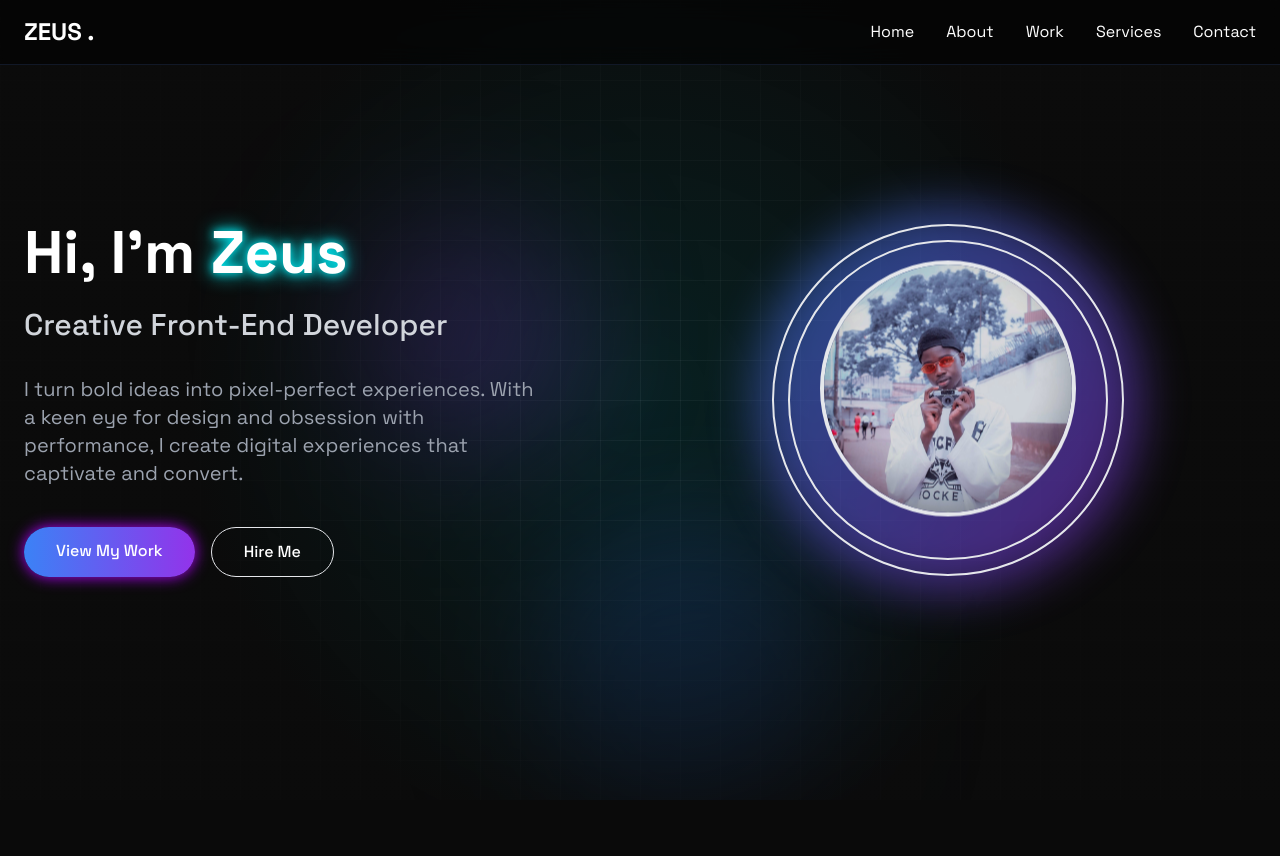
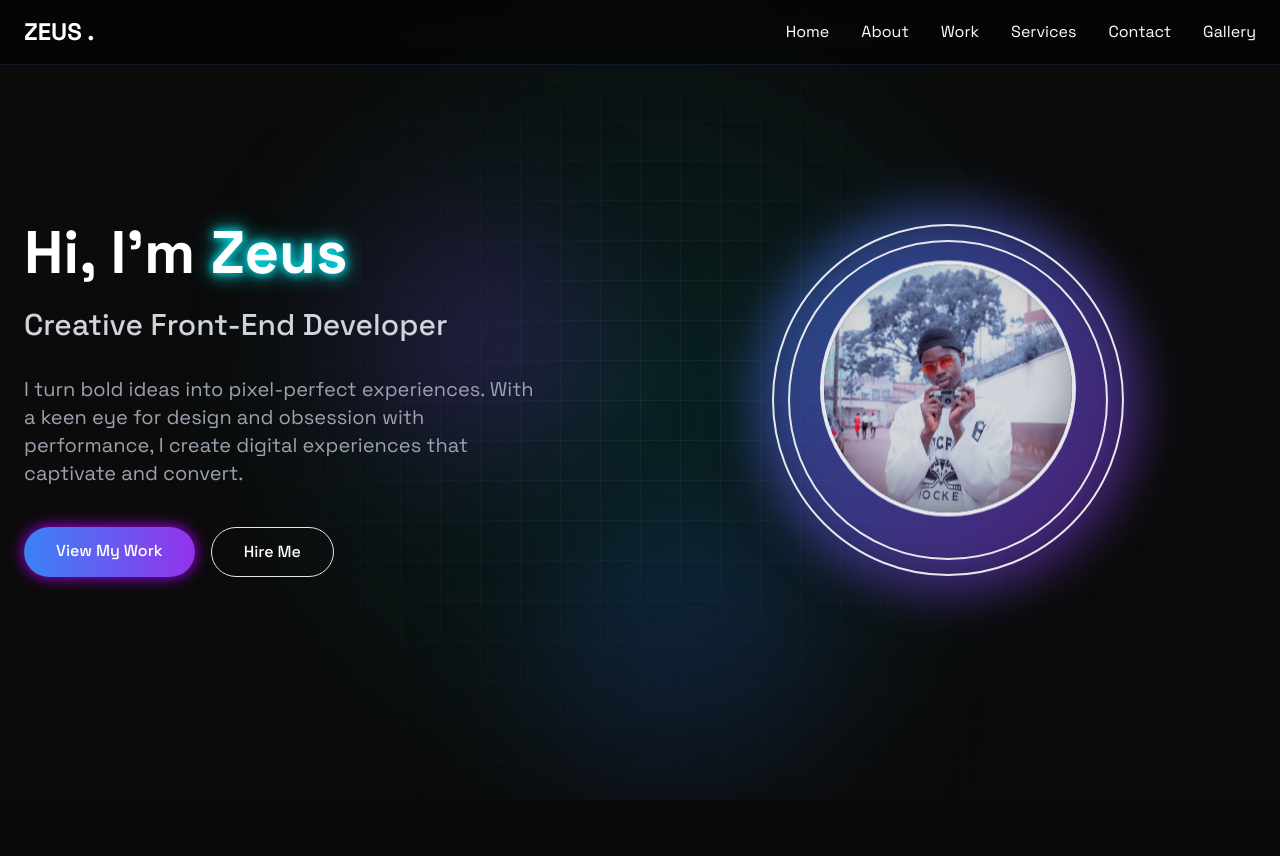
Before and after one commit to ZeusKoko/portfolio, a plain HTML site: page index.html in a window 1280 px wide. Shown: the top 856 px of the page. Drawn offline with nearby package versions, Linux system fonts and the light colour scheme; some icons are missing.

Commit message:
added gallery

```diff
--- a/index.html
+++ b/index.html
@@ -137,6 +137,8 @@
                     <a href="#portfolio" class="nav-link text-white hover:text-neon-blue transition">Work</a>
                     <a href="#services" class="nav-link text-white hover:text-neon-blue transition">Services</a>
                     <a href="#contact" class="nav-link text-white hover:text-neon-blue transition">Contact</a>
+                    <a href="#gallery" class="nav-link text-white hover:text-neon-blue transition">Gallery</a>
+
                 </div>
 
                 <button class="md:hidden text-white focus:outline-none">
```
